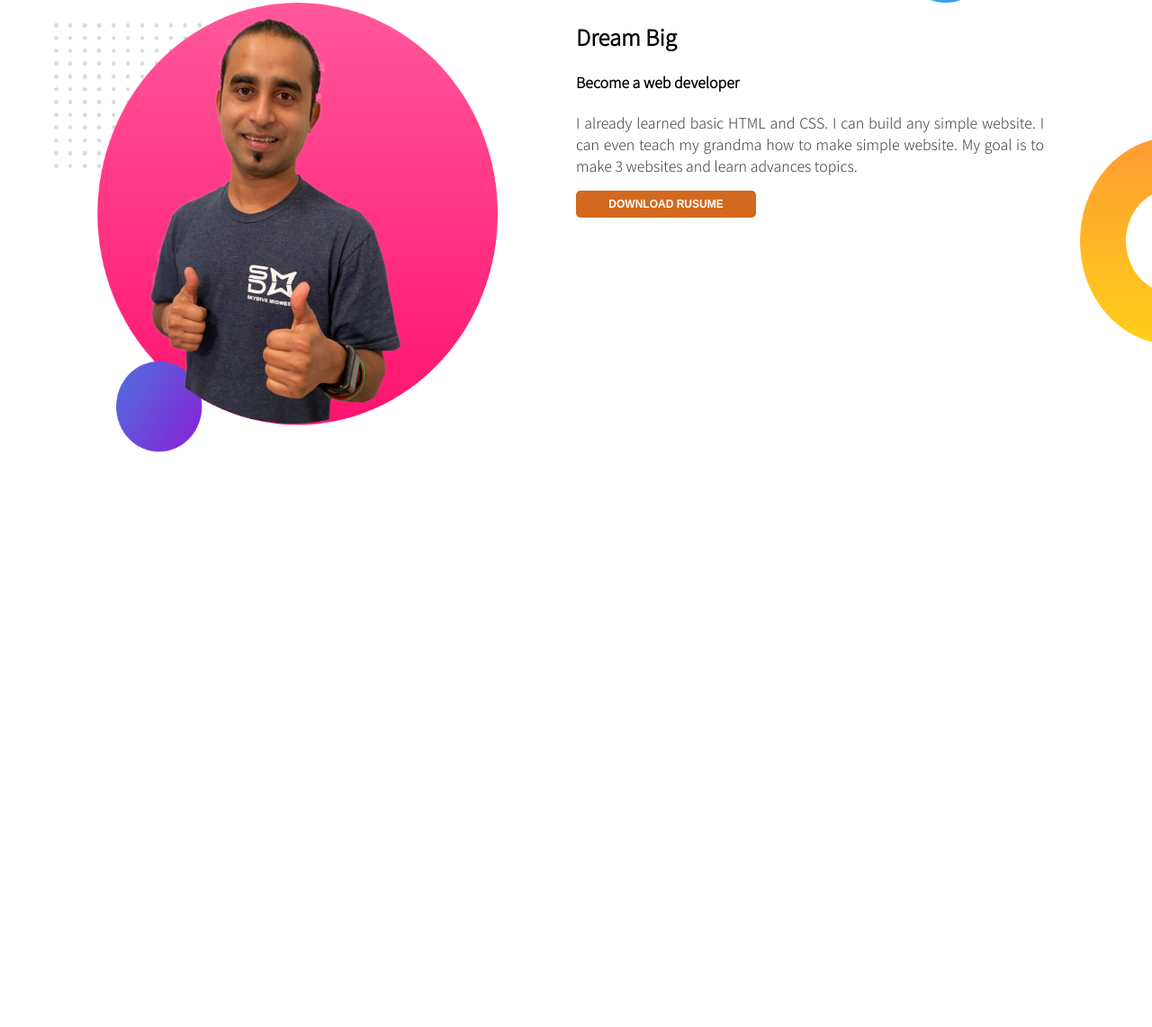
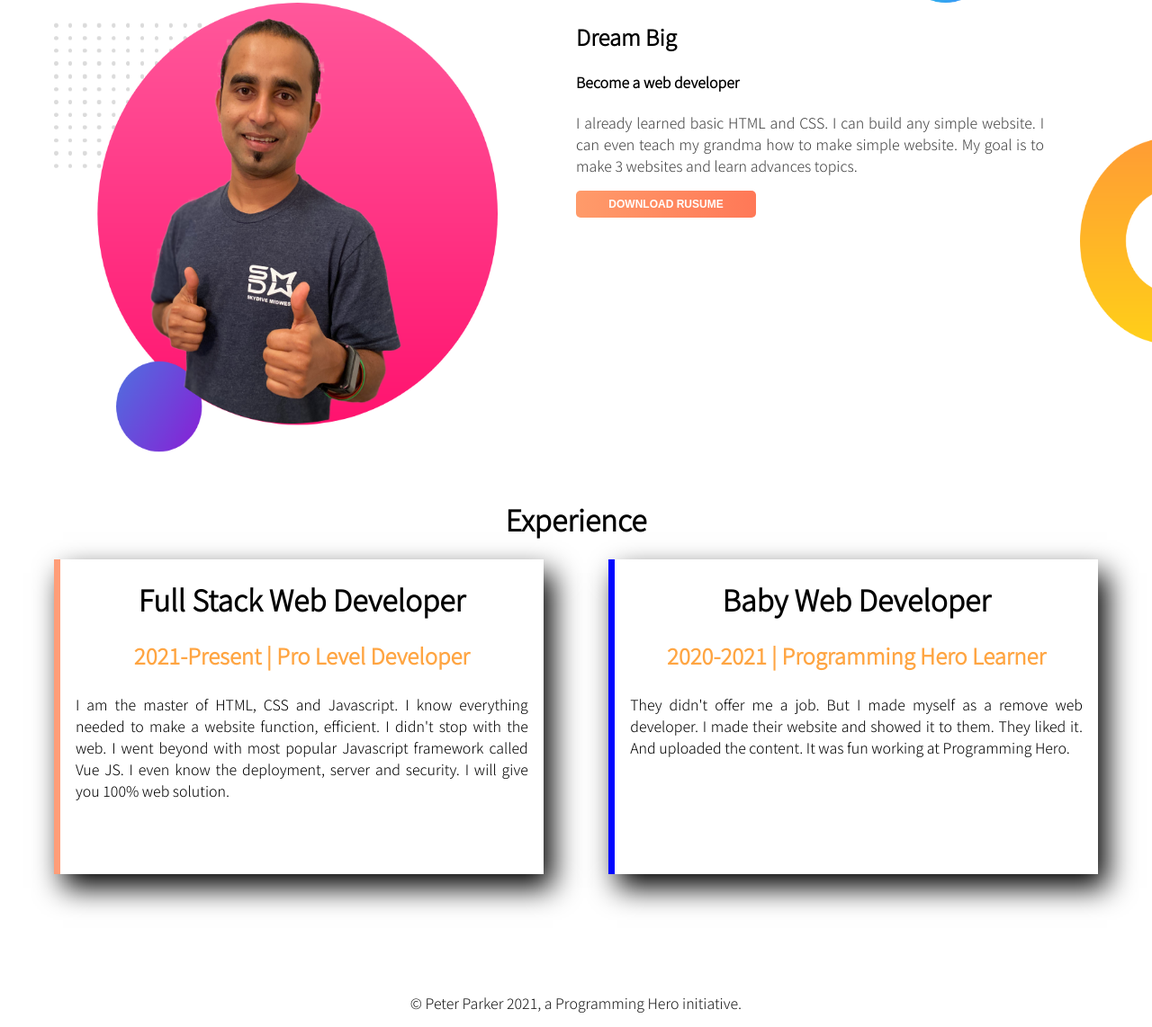
Before and after one commit to NaimMorshed/DeveloperPortfolio, a plain HTML site: page Index.html in a window 1280 px wide. Shown: the part 547-1689 px from the top of the page at 90% size. Before the commit the page ends 1055 px from the top, so only its background shows below. Drawn offline with Linux system fonts and the light colour scheme.

Commit message:
Third commit

```diff
--- a/Index.html
+++ b/Index.html
@@ -15,7 +15,7 @@
             <h1>Welcome To</h1>
             <h1><span id="Peter-text">Peter Parker</span> World</h1>
             <h4>Build Climber and Train Stoper</h4>
-            <p>You might saw me jumping, climbing buildings and stopping trains.
+            <p class="para">You might saw me jumping, climbing buildings and stopping trains.
                 But nobody pays me a dime for that work. That's why I am learning
                 and mastering web development. I will not stop I become web development hero.
             </p>
@@ -25,7 +25,6 @@
             <img src="images/jhankar.png" alt="" width="80%" height="100%">
         </div>
     </div>
-    <div class="div-clear"></div>
     <!----------SECTION2----------------->
     <div>
         <div id="div3">
@@ -34,18 +33,38 @@
         <div id="div4">
             <h2>Dream Big</h2>
             <h4>Become a web developer</h4>
-            <p>I already learned basic HTML and CSS. I can build any simple website. I can even teach my
+            <p class="para">I already learned basic HTML and CSS. I can build any simple website. I can even teach my
                 grandma how to make simple website. My goal is to make 3 websites and learn advances topics.
             </p>
             <button>DOWNLOAD RUSUME</button>
         </div>
     </div>
-    <div class="div-clear"></div>
+
+
+
+
+
+
+
     <!----------SECTION3----------------->
-    <div>
-        <div id="div6"></div>
-        <div id="div7"></div>
-    <div class="div-clear"></div>
+    <div class="section-3">
+        <center><h1>Experience</h1></center>
+        <div class="div6">
+            <center>
+                <h1>Full Stack Web Developer</h1>
+                <h2 id="pro-dev">2021-Present | Pro Level Developer</h2>
+                <p class="para-2">I am the master of HTML, CSS and Javascript. I know everything needed to make a website function, efficient. I didn't stop with the web. I went beyond with most popular Javascript framework called Vue JS. I even know the deployment, server and security. I will give you 100% web solution.</p>
+            </center>
+        </div>
+        <div class="div7">
+            <center>
+                <h1>Baby Web Developer</h1>
+                <h2 id="pro-dev">2020-2021 | Programming Hero Learner</h2>
+                <p class="para-2">They didn't offer me a job. But I made myself as a remove web developer. I made their website and showed it to them. They liked it. And uploaded the content. It was fun working at Programming Hero.</p>
+            </center>
+        </div>
+    </div>
     <!---------------------------->
+    <footer><center id="footer">© Peter Parker 2021, a Programming Hero initiative.</center></footer>
 </body>
 </html>
--- a/Style.css
+++ b/Style.css
@@ -2,6 +2,9 @@ body{
     margin: 0;
     padding: 0;
     font-family: 'Noto Sans JP', sans-serif;
+}
+button{
+    background-image: linear-gradient(to right, #FF9B6A, #FF7857);
 }
 button:hover{
     cursor: pointer;
@@ -25,7 +28,7 @@ button:hover{
     height: 30px;
     color: white;
 }
-p{
+.para{
     opacity: 75%;
     text-align: justify;
 }
@@ -42,7 +45,7 @@ p{
     box-sizing: border-box;
     padding-top: 27px;
 }
-.div-clear{
+#div-clear{
     float: none;
 }
 #div3{              /*---DIV3---*/
@@ -74,11 +77,39 @@ p{
     background-size: 80px 230px;
     background-position-y: 150px;
 }
-#div6{
-    width: 35%;
+.section-3{
+    float: left;
+    width: 100%;
+    height: 600px;
+    box-sizing: border-box;
+    padding: 30px;
+}
+.div6{
+    width: 44%;
     height: 350px;
-    background-color: black;
+    float: left;
+    position: relative;
+    margin-left: 30px;
+    border-left: 7px solid #FF9D78;
+    box-shadow: 10px 15px 30px black;
 }
-#div7{
-
+.div7{
+    width: 44%;
+    height: 350px;
+    float: right;
+    position: relative;
+    margin-right: 30px;
+    border-left: 7px solid #0107FF;
+    box-shadow: 10px 15px 30px black;
 }
+#pro-dev{
+    color: #FFA542;
+}
+.para-2{
+    text-align: justify;
+    padding: 5px 17px 0px 17px;
+}
+#footer{
+    opacity: 90%;
+    margin-bottom: 15px;
+}
```
